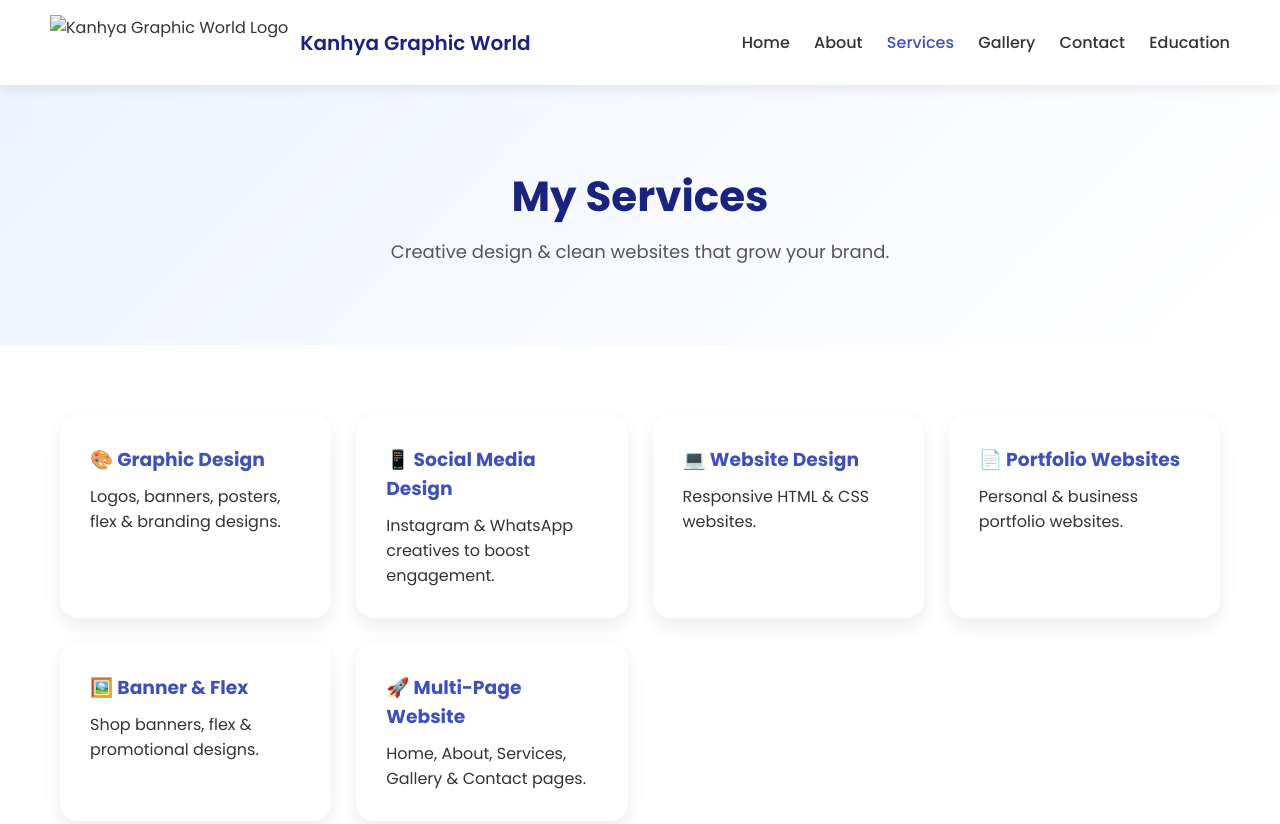
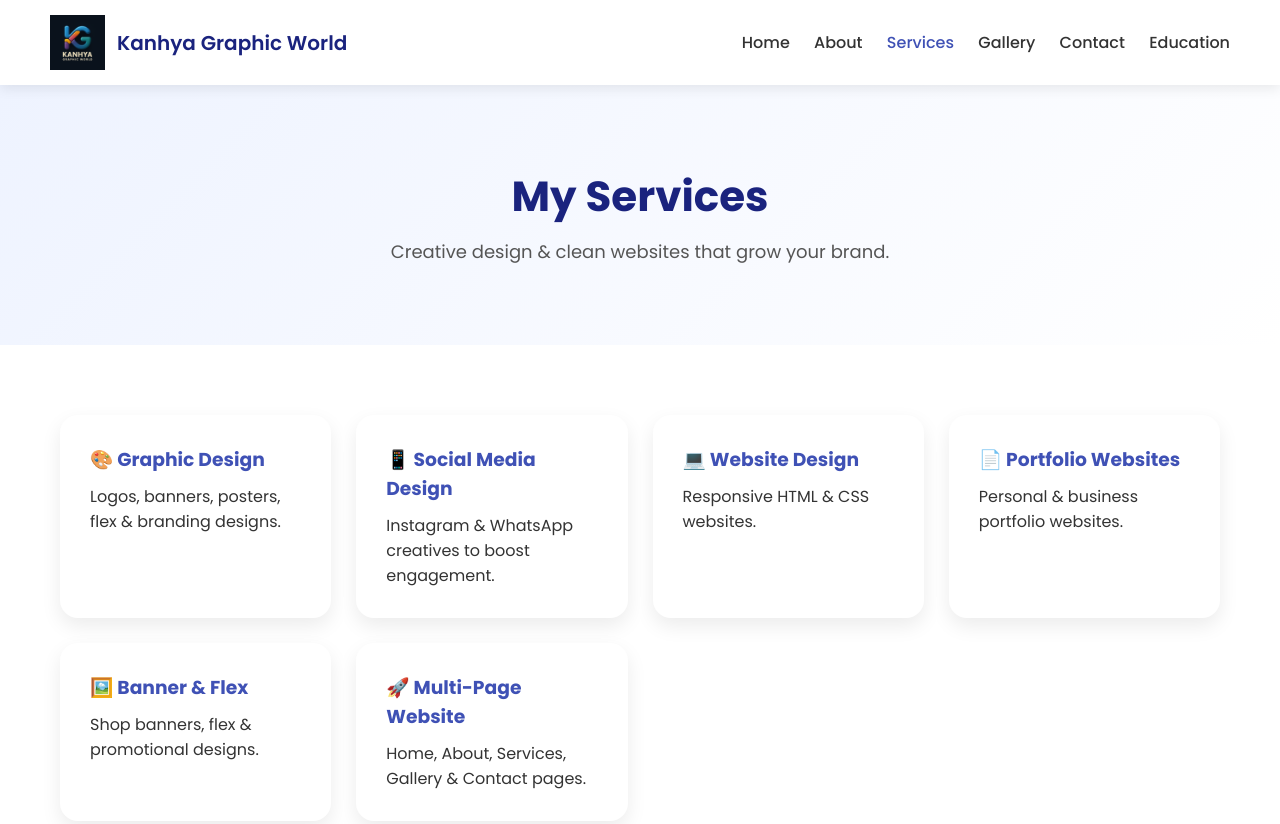
Before and after one commit to kanhyaGworld-him/kanhyagraphicworld.github.io, a plain HTML site: page services.html in a window 1280 px wide. Shown: the top 824 px of the page. Drawn offline with Linux system fonts and the light colour scheme.

Commit message:
Update services.html

```diff
--- a/services.html
+++ b/services.html
@@ -13,7 +13,7 @@
 
 <header>
   <div class="logo">
-    <img src="logo.png" alt="Kanhya Graphic World Logo">
+    <img src="kanhya graphic world.png" alt="Kanhya Graphic World Logo">
     <span>Kanhya Graphic World</span>
   </div>
   <nav>
```
